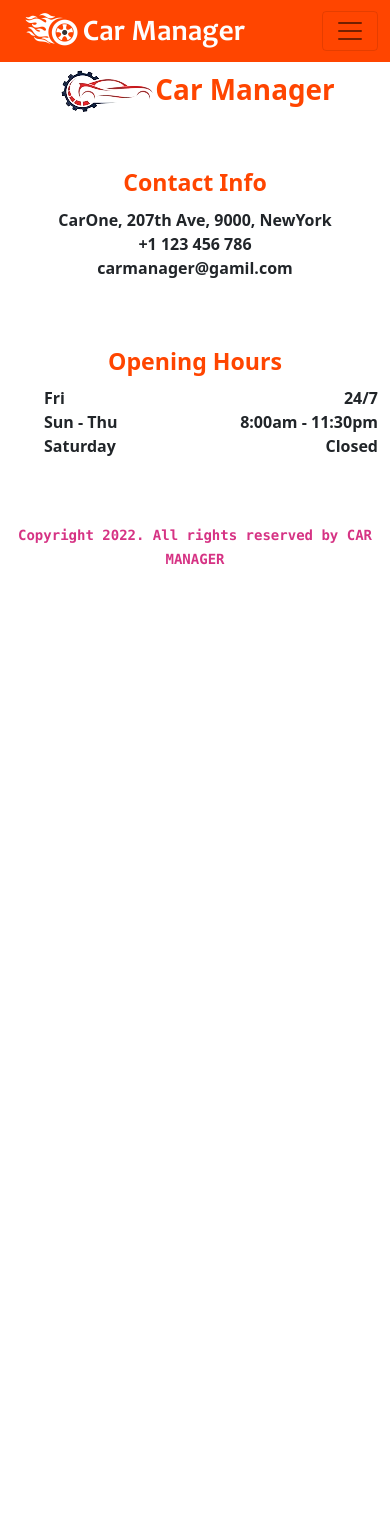
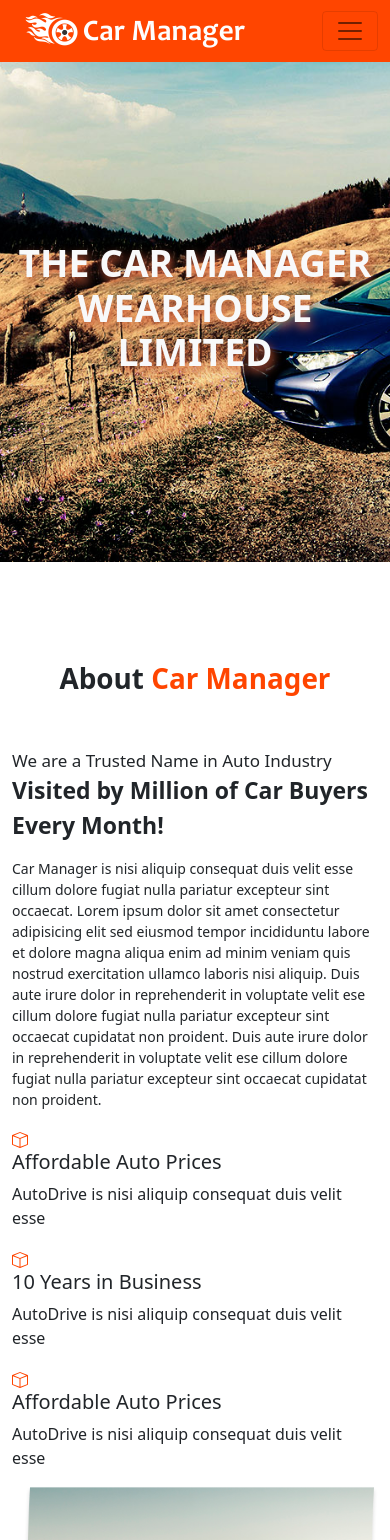
Before and after one commit to bilkis01/warehouse-management-client, a React (Create React App) app: page / in a window 390 px wide. Shown: the top 1540 px of the page. Before the commit the page ends 844 px from the top, so only its background shows below. Built offline with nearby package versions, Linux system fonts and the light colour scheme; no server answers.

Commit message:
set banner at home page

```diff
--- a/src/App.js
+++ b/src/App.js
@@ -1,4 +1,6 @@
+import { Route, Routes } from "react-router-dom";
 import "./App.css";
+import Home from "./Pages/Home/Home";
 import Footer from "./Pages/Sheared/Footer/Footer";
 import Header from "./Pages/Sheared/Header/Header";
 
@@ -6,6 +8,9 @@ function App() {
   return (
     <>
       <Header />
+      <Routes>
+        <Route path="/" element={<Home />}></Route>
+      </Routes>
       <Footer />
     </>
   );
--- /dev/null
+++ b/src/Pages/Home/Home.css
@@ -0,0 +1,103 @@
+.h-banner{
+    background: url(../../imges/banner.jpg);
+    background-size: cover;
+    background-position: center;
+    background-repeat: no-repeat;
+    height: 500px;
+    width: 100vw;
+}
+.h-banner-title{
+    font-weight: 900 !important;
+    text-shadow: 2px 5px 10px rgba(206,89,55,1) !important;
+}
+
+/* inventory items */
+.inventory-items{
+    overflow:  hidden !important;
+}
+
+.item{
+    /* border-top: 5px solid orangered; */
+    position: relative;
+
+}
+.item::before{
+    content: '';
+    height: 1px;
+    width: 100%;
+    position: absolute;
+    left: 0;
+    top: 0;
+    background-color: orangered;
+    animation: slides 5s linear  infinite;
+}
+
+.item-name{
+    color: orangered;
+    padding: 10px 0;
+    text-shadow: 2px 5px 10px rgba(206,89,55,1) !important;
+}.item-des{
+    font-size: 13px;
+}
+.item-price{
+    color: orangered;
+}.update-btn{
+    border: none;
+    outline: none;
+    background-color: orangered;
+    color: white;
+    display: flex;
+    gap: 5px;
+    align-items: center;
+}.update-btn:hover{
+    background-color: #dc3f15;
+}
+.h-navigate-btn{
+    border: none;
+    outline: none;
+    background-color: orangered;
+    color: white;
+}
+
+@keyframes slides {
+    0%{
+       transform: translateX(-100%);
+    }
+    100%{
+        transform: translateX(0);
+    }
+}
+
+/* overview */
+.overview{
+    background: url(../../imges/banner2.png),linear-gradient(rgba(0,0,0,0.5),rgba(0,0,0,.6));
+    min-height: 300px !important;
+    width: 100vw;
+    background-size: cover;
+    background-position: center;
+    background-repeat: no-repeat;
+    background-blend-mode: overlay;
+    background-attachment: fixed;
+
+}
+
+/* about */
+.about{
+    width: 100vw;
+    overflow: hidden !important;
+
+}
+.abot-title span:nth-child(1){
+    font-size: 17px;
+    font-weight: 500;
+    display: block;
+}
+.abot-title span:nth-child(2){
+    font-size: 23px;
+    font-weight: 700;
+    display: block;
+}
+.about-des{
+    font-size: 14px;
+    margin: 1rem 0;
+}
--- /dev/null
+++ b/src/Pages/Home/Home.js
@@ -0,0 +1,194 @@
+import React, { useEffect, useState } from "react";
+import { GrUpdate } from "react-icons/gr";
+import { useNavigate } from "react-router-dom";
+import "./Home.css";
+import { AiFillCar } from "react-icons/ai";
+import { IoIosPeople } from "react-icons/io";
+import { GiShakingHands } from "react-icons/gi";
+import { BsBox } from "react-icons/bs";
+import about from "../../imges/about1.png";
+import { Spinner } from "react-bootstrap";
+const Home = () => {
+  const [items, setItems] = useState([]);
+  const navigate = useNavigate();
+
+  // load items from server
+  useEffect(() => {
+    fetch("https://lit-headland-86154.herokuapp.com/cars/home")
+      .then((res) => res.json())
+      .then((data) => setItems(data));
+  }, []);
+  // loading spiner
+  // if (items.length <= 0) {
+  //   return (
+  //     <div
+  //       className="d-flex justify-content-center align-items-center"
+  //       style={{ height: "100vh" }}
+  //     >
+  //       <Spinner animation="grow" variant="warning" />
+  //     </div>
+  //   );
+  // }
+  return (
+    <section>
+      {/* banner here */}
+      <div className="h-banner container-fluid d-flex justify-content-center align-items-center ">
+        <h1 className="h-banner-title display-3 text-uppercase text-center text-light">
+          the car manager wearhouse <br /> limited{" "}
+        </h1>
+      </div>
+      {/* about section here */}
+      <div className="container about my-5">
+        <div className=" a-section-title text-center my-5">
+          <div className="fs-1 fw-bold">
+            About <span className="text-orangered"> Car Manager</span>{" "}
+          </div>
+        </div>
+        <div className="row align-items-center">
+          <div className="col-lg-6 col-md-6 col-12">
+            <div className="abot-title">
+              <span> We are a Trusted Name in Auto Industry</span>
+              <span>Visited by Million of Car Buyers Every Month!</span>
+            </div>
+            <p className="about-des ">
+              Car Manager is nisi aliquip consequat duis velit esse cillum
+              dolore fugiat nulla pariatur excepteur sint occaecat. Lorem ipsum
+              dolor sit amet consectetur adipisicing elit sed eiusmod tempor
+              incididuntu labore et dolore magna aliqua enim ad minim veniam
+              quis nostrud exercitation ullamco laboris nisi aliquip. Duis aute
+              irure dolor in reprehenderit in voluptate velit ese cillum dolore
+              fugiat nulla pariatur excepteur sint occaecat cupidatat non
+              proident. Duis aute irure dolor in reprehenderit in voluptate
+              velit ese cillum dolore fugiat nulla pariatur excepteur sint
+              occaecat cupidatat non proident.
+            </p>
+            <div className="about-info">
+              <div className="">
+                <span className="text-orangered">
+                  <BsBox />
+                </span>
+                <div>
+                  <h5>Affordable Auto Prices</h5>
+                  <p>AutoDrive is nisi aliquip consequat duis velit esse</p>
+                </div>
+              </div>
+              <div className="">
+                <span className="text-orangered">
+                  <BsBox />
+                </span>
+                <div>
+                  <h5>10 Years in Business</h5>
+                  <p>AutoDrive is nisi aliquip consequat duis velit esse</p>
+                </div>
+              </div>
+              <div className="">
+                <span className="text-orangered">
+                  <BsBox />
+                </span>
+                <div>
+                  <h5>Affordable Auto Prices</h5>
+                  <p>AutoDrive is nisi aliquip consequat duis velit esse</p>
+                </div>
+              </div>
+            </div>
+          </div>
+          <div className="col-lg-6 col-md-6 col-12">
+            <img src={about} alt="thumb" className="img-fluid" />
+          </div>
+        </div>
+      </div>
+      {/* inventoy items here */}
+      <div className="container my-5 py-5">
+        <h3 className="my-5">Recently Listed Vehicles</h3>
+        <div className="inventory-items ">
+          {items.length ? (
+            ""
+          ) : (
+            <div
+              className="d-flex justify-content-center align-items-center"
+              style={{ height: "100vh" }}
+            >
+              <Spinner animation="grow" variant="warning" />
+            </div>
+          )}
+          {items.map((item) => {
+            const { name, img, des, price, quantity, supplier, _id } = item;
+            return (
+              <div className="row mb-5 item" key={_id}>
+                <div className="col-lg-4 col-md-4 col-12">
+                  {/* item img here */}
+                  <img src={img} alt={name} className="img-fluid" />
+                </div>
+                <div className="col-lg-8 col-md-8 col-12">
+                  {/* item ino here */}
+                  <div className="row align-items-center">
+                    <div className="col-lg-8 col-md-8 col-12">
+                      <h4 className="item-name bg-light">{name}</h4>
+                      <p className="item-des">{des}</p>
+                      <p>
+                        <b>Supplier : {supplier}</b>
+                      </p>
+                      <p className="item-quantity">Stocks : {quantity}</p>
+                    </div>
+                    <div className="col-lg-4 col-md-4 col-12">
+                      <h4 className="item-price">${price}</h4>
+                      <button
+                        onClick={() => navigate(`/inventory/${_id}`)}
+                        className="update-btn px-3  py-2"
+                      >
+                        <GrUpdate className="text-light" />
+                        <span>Update</span>
+                      </button>
+                    </div>
+                  </div>
+                </div>
+              </div>
+            );
+          })}
+        </div>
+      </div>
+      {/* navigato to manage inventory page */}
+      <div className="text-center">
+        <button
+          onClick={() => navigate("/inventory")}
+          className="h-navigate-btn p-2"
+        >
+          Manage Inventories
+        </button>
+      </div>
+      {/* overvew about total vehicles,sells,stocks,customer */}
+      <div className="container-fluid overview my-5">
+        <div className="row align-items-center justify-content-center w-100 text-center py-5">
+          <div className="col-lg-4 col-md-4 col-sm-4 col-12 text-light">
+            <div>
+              {" "}
+              <AiFillCar className="fs-1" />
+            </div>
+            <span className="mt-2 fs-3">324</span>
+            <div className="mt-2 fs-3">VEHICLES</div>
+          </div>
+          <div className="col-lg-4 col-md-4 col-sm-4 col-12 text-light">
+            {" "}
+            <div>
+              {" "}
+              <IoIosPeople className="fs-1" />
+            </div>
+            <span className="mt-2 fs-3">500</span>
+            <div className="mt-2 fs-3">CUSTOMERS</div>
+          </div>
+          <div className="col-lg-4 col-md-4 col-sm-4 col-12 text-light">
+            {" "}
+            <div>
+              {" "}
+              <GiShakingHands className="fs-1" />
+            </div>
+            <span className="mt-2 fs-3">13</span>
+            <div className="mt-2 fs-3">SUPPLIER</div>
+          </div>
+        </div>
+      </div>
+    </section>
+  );
+};
+
+export default Home;
```
